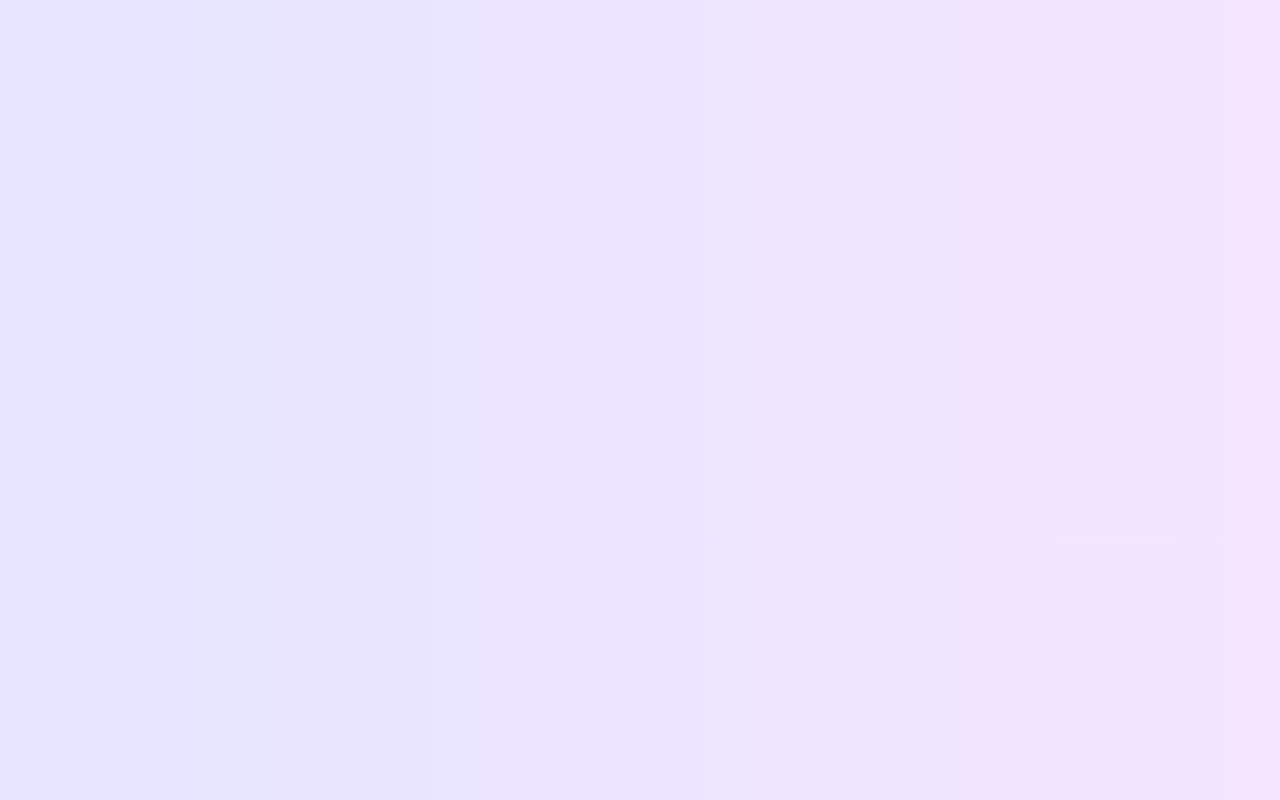
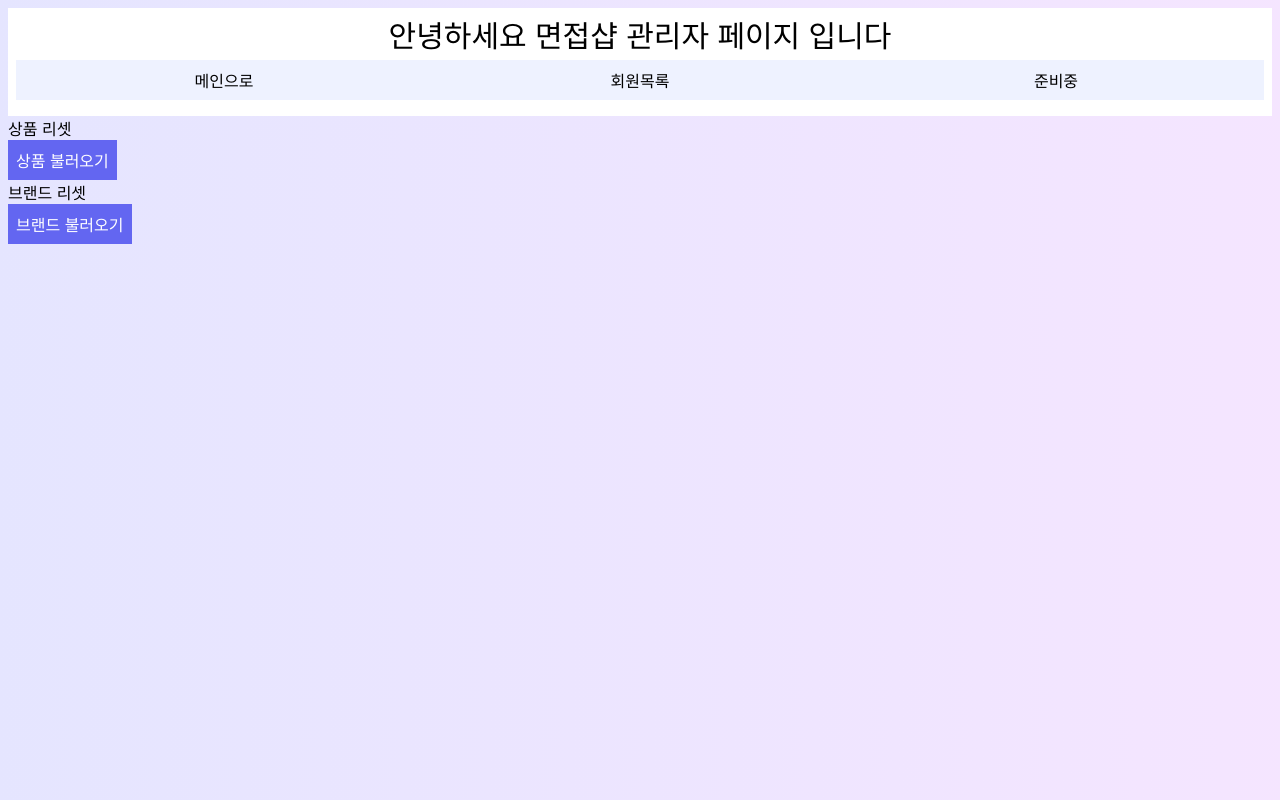
Before and after one commit to kotm50/albagift-front, a React (Create React App) app: page /admin/reset in a window 1280 px wide. Before the commit this address had no page. Built offline with nearby package versions, Linux system fonts and the light colour scheme; no server answers.

Commit message:
상품브랜드리셋

```diff
--- a/src/App.js
+++ b/src/App.js
@@ -20,6 +20,7 @@
 import Result from "./Component/Mall/Result";
 import Coupon from "./Component/User/Coupon/Coupon";
 import SearchResult from "./Component/Mall/SearchResult";
+import GiftReset from "./Component/Admin/GiftReset";
 
 function App() {
   const [bg, setBg] = useState("bg-transparent");
@@ -59,6 +60,7 @@
           <Route path="/admin" element={<Admin />}>
             <Route path="" element={<AdminMain />} />
             <Route path="user" element={<UserList />} />
+            <Route path="reset" element={<GiftReset />} />
           </Route>
           <Route path="/test" element={<KakaoTest />} />
         </Routes>
--- /dev/null
+++ b/src/Component/Admin/GiftReset.js
@@ -0,0 +1,22 @@
+import React from "react";
+
+function GiftReset() {
+  return (
+    <>
+      <div>상품 리셋</div>
+      <div className="">
+        <button className="bg-indigo-500 hover:bg-indigo-700 text-white p-2">
+          상품 불러오기
+        </button>
+      </div>
+      <div>브랜드 리셋</div>
+      <div className="">
+        <button className="bg-indigo-500 hover:bg-indigo-700 text-white p-2">
+          브랜드 불러오기
+        </button>
+      </div>
+    </>
+  );
+}
+
+export default GiftReset;
```
